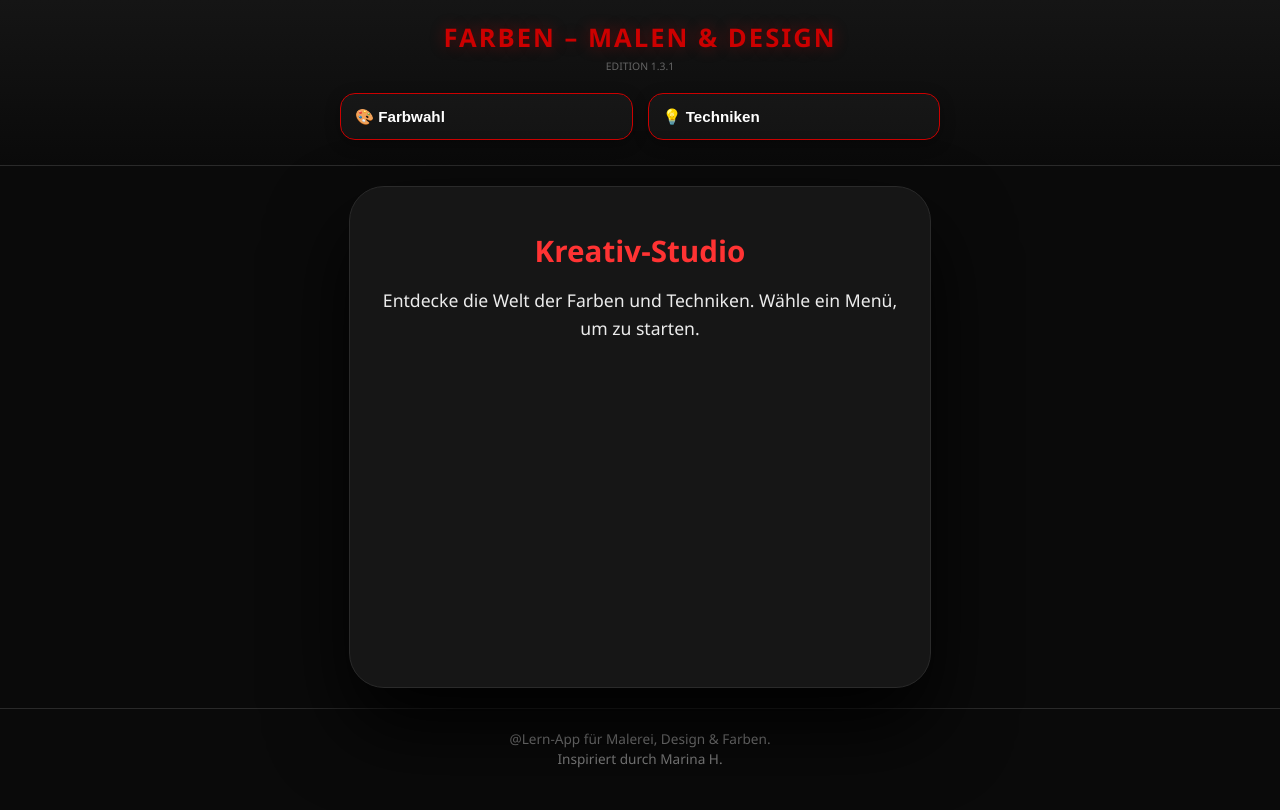
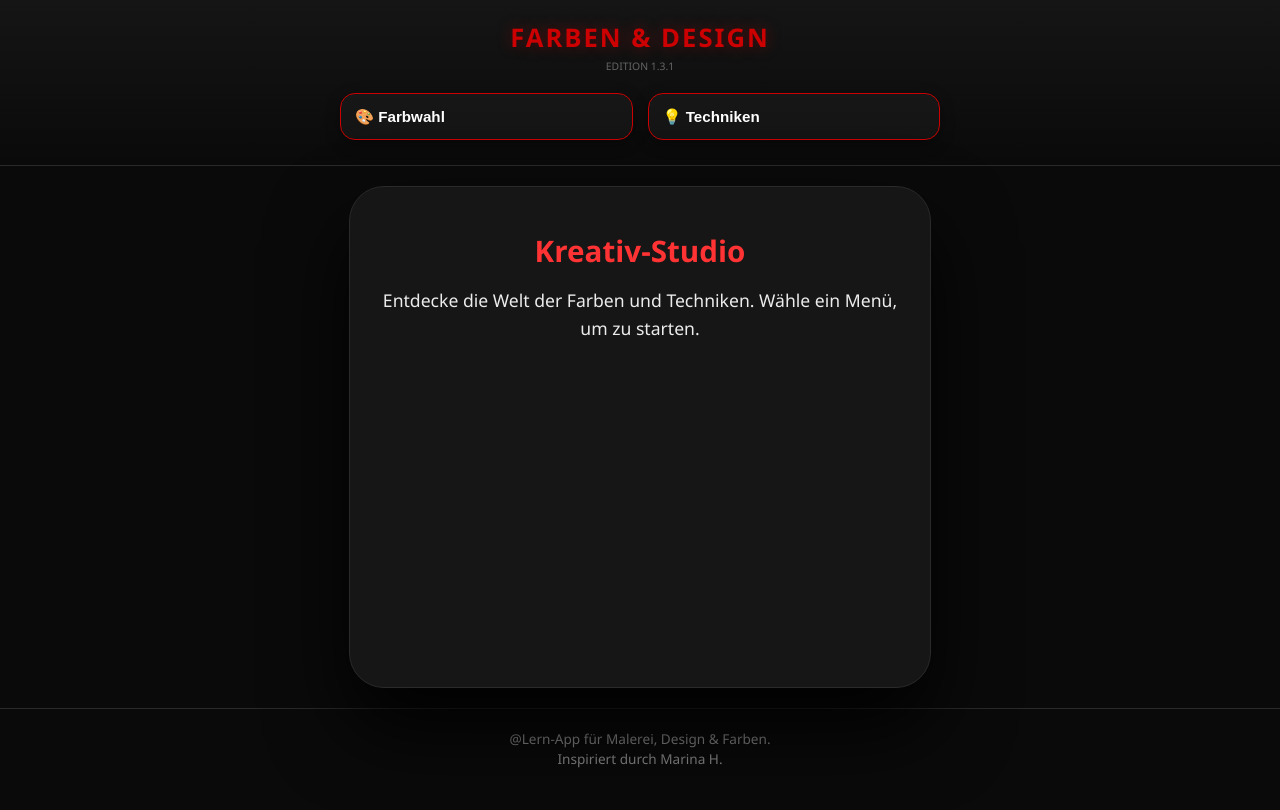
Before and after one commit to katharinaschuetz07-arch/Farben-und-Design, a plain HTML site: page index.html in a window 1280 px wide. Drawn offline with Linux system fonts and the light colour scheme.

Commit message:
Remove 'Malen' from header title

```diff
--- a/index.html
+++ b/index.html
@@ -158,7 +158,7 @@ footer {
 <body>
 
 <header>
-    <h1>Farben – Malen & Design</h1>
+    <h1>Farben & Design</h1>
     <span class="version-label">EDITION 1.3.1</span>
     <div class="menu-row">
         <select id="colorMenu" onchange="handleSelect('color')">
```
